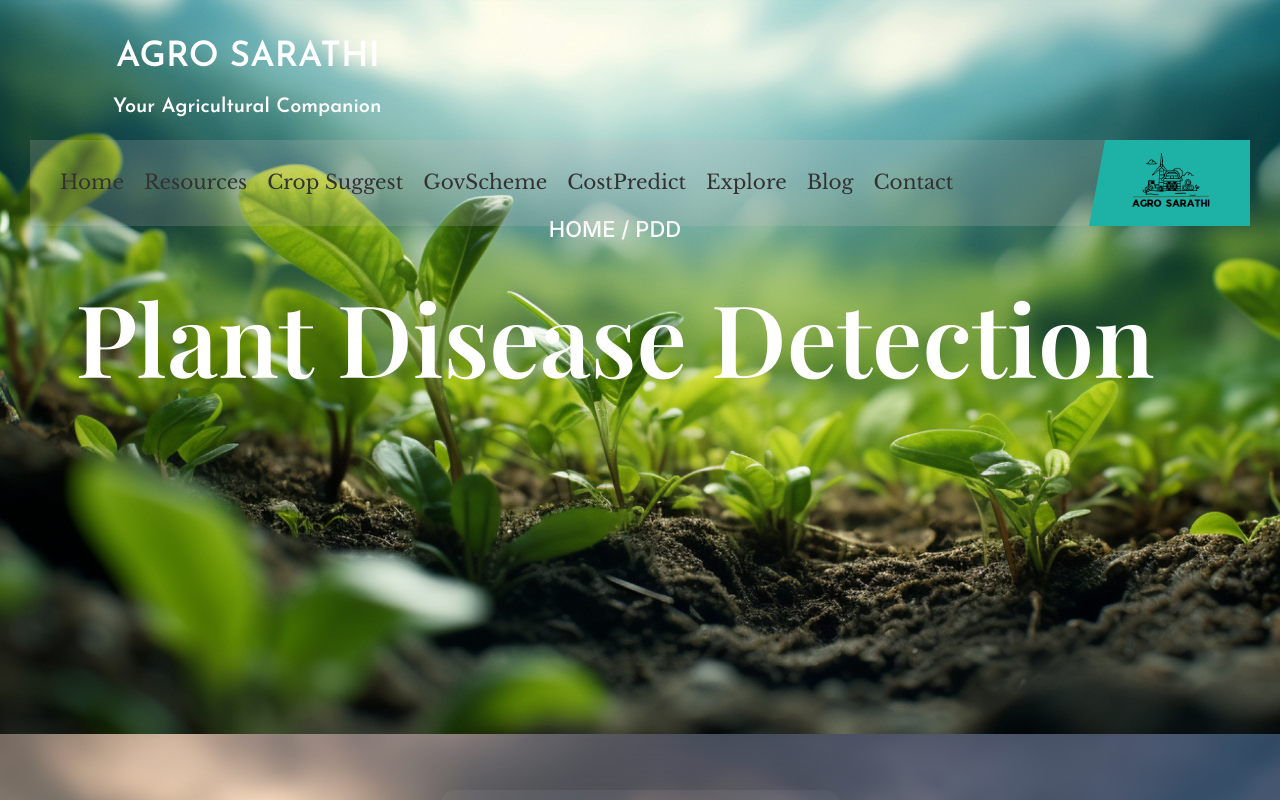
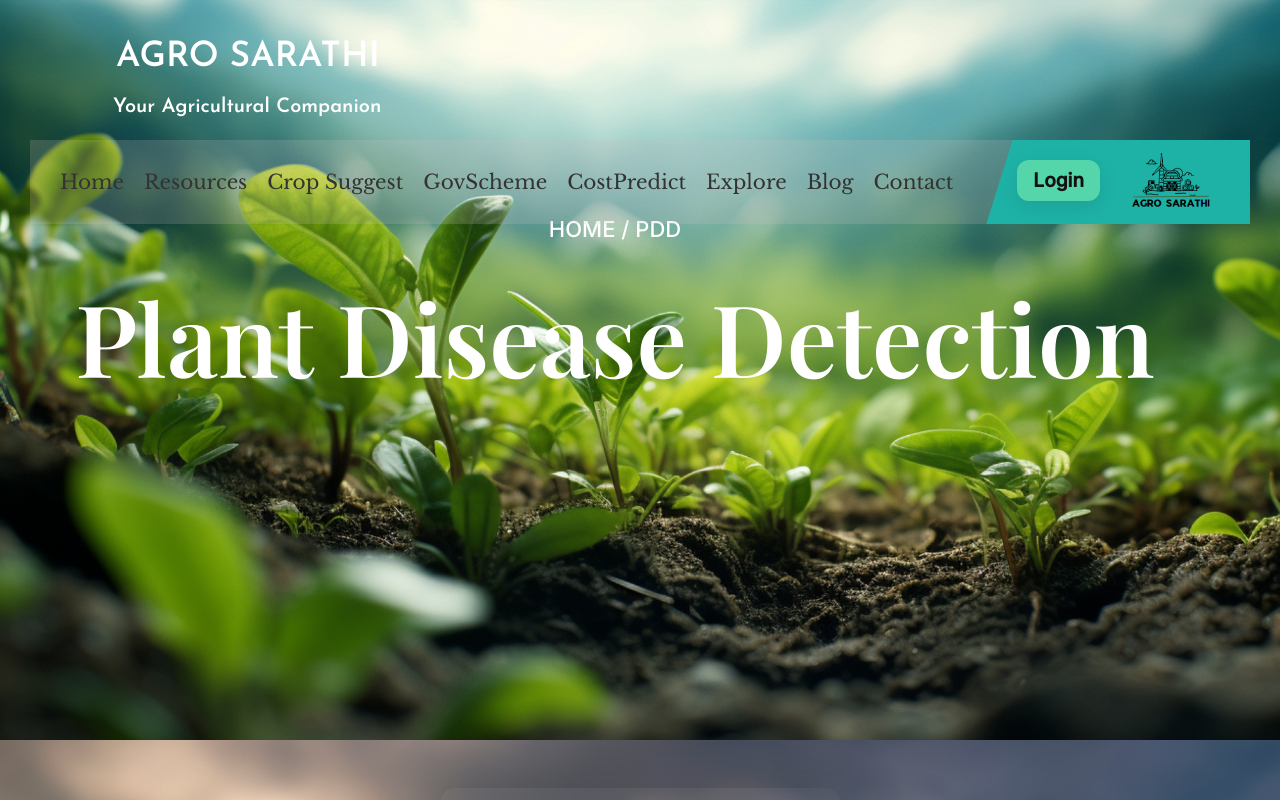
Before and after one commit to RithuGowda55/agroSarathi, a React (Create React App) app in the folder frontend/: page /pdd in a window 1280 px wide. Shown: the top 800 px of the page. Built offline with nearby package versions, Linux system fonts and the light colour scheme; a web font is replaced by a local one.

Commit message:
almost done auth set

```diff
--- a/frontend/src/components/CourseHome.jsx
+++ b/frontend/src/components/CourseHome.jsx
@@ -3,9 +3,16 @@ import Back from "./Back"
 // import CoursesCard from "./CoursesCard"
 import "../css/courses.css";
 import { coursesCard } from "../dummydata";
+import { Link, Navigate } from 'react-router-dom';
+import { useAuth } from '../AuthContext'; // Imort the AuthContext
 
 
 const CourseHome = () => {
+  const {auth} = useAuth();
+
+  if (!auth.isAuthenticated) {
+    return <Navigate to="/login" />;
+  }
   return (
     <>
       <Back title='Explore Courses' />
--- a/frontend/src/components/Dashboard.js
+++ b/frontend/src/components/Dashboard.js
@@ -1,13 +1,20 @@
-// Dashboard.js
 import React from 'react';
-import { Link } from 'react-router-dom';
+import { Link, Navigate } from 'react-router-dom';
+import { useAuth } from '../AuthContext'; // Imort the AuthContext
 import '../css/Dashboard.css'; // Import the styles
 import Back from './Back';
 
 const Dashboard = () => {
+  const { auth } = useAuth(); // Access auth state from context
+
+  // If not authenticated, redirect to login page
+  if (!auth.isAuthenticated) {
+    return <Navigate to="/login" />;
+  }
+
   return (
     <>
-      <Back title='Explore' />
+      <Back title="Explore" />
       <div className="dashboard">
         <div className="cards-container">
           <div className="cardd">
--- a/frontend/src/components/Header.jsx
+++ b/frontend/src/components/Header.jsx
@@ -1,74 +1,97 @@
-import React, { useState } from "react"
-import { Link } from "react-router-dom"
-// import Head from "./Head"
-import "../css/header.css"
-// import Blogpost from "../../blogpost/Blog"
+import React, { useState } from "react";
+import { Link } from "react-router-dom";
+import "../css/header.css";
+import axios from "axios";
+import { useNavigate } from "react-router-dom";
+import { useAuth } from "../AuthContext";
 
 const Header = () => {
-  const [click, setClick] = useState(false)
+  const [click, setClick] = useState(false);
+  const { auth, logout } = useAuth();
+  const navigate = useNavigate();
+
+  const handleLogout = async () => {
+    if (auth.isAuthenticated) {
+      // Logout logic
+      await axios.post("http://localhost:5000/logout", {}, { withCredentials: true });
+      logout();
+      navigate("/login");
+    } else {
+      // Navigate to login if not authenticated
+      navigate("/login");
+    }
+  };
 
   return (
     <>
-      <section className='head'>
-        <div className='container flexSB'>
-          <div className='logo'>
+      <section className="head">
+        <div className="container flexSB">
+          <div className="logo">
             <h1>AGRO SARATHI</h1>
             <span>Your Agricultural Companion</span>
           </div>
 
-          <div className='social'>
-            <i className='fab fa-facebook-f icon'></i>
-            <i className='fab fa-instagram icon'></i>
-            <i className='fab fa-twitter icon'></i>
-            <i className='fab fa-youtube icon'></i>
+          <div className="social">
+            <i className="fab fa-facebook-f icon"></i>
+            <i className="fab fa-instagram icon"></i>
+            <i className="fab fa-twitter icon"></i>
+            <i className="fab fa-youtube icon"></i>
           </div>
         </div>
       </section>
       <header>
-        <nav className='flexSB'>
-          <ul className={click ? "mobile-nav" : "flexSB "} onClick={() => setClick(false)}>
+        <nav className="flexSB">
+          <ul
+            className={click ? "mobile-nav" : "flexSB"}
+            onClick={() => setClick(false)}
+          >
             <li>
-              <Link to='/dashboard'>Home</Link>
+              <Link to="/dashboard">Home</Link>
             </li>
             <li>
-              <Link to='/courses'>Resources</Link>
+              <Link to="/courses">Resources</Link>
             </li>
             <li>
-              <Link to='/crop'>Crop Suggest</Link>
+              <Link to="/crop">Crop Suggest</Link>
             </li>
             <li>
-              <Link to='/govscheme'>GovScheme</Link>
+              <Link to="/govscheme">GovScheme</Link>
             </li>
             <li>
-              <Link to='/costpredict'>CostPredict</Link>
+              <Link to="/costpredict">CostPredict</Link>
             </li>
             <li>
-              <Link to='/explore'>Explore</Link>
+              <Link to="/explore">Explore</Link>
             </li>
             <li>
-              <Link to='/blog'>Blog</Link>
+              <Link to="/blog">Blog</Link>
             </li>
             <li>
-              <Link to='/contact'>Contact</Link>
+              <Link to="/contact">Contact</Link>
             </li>
           </ul>
           <div className="start">
-            <div className="button">
+            <div className="right-section">
+              {/* Display username if logged in */}
+              {auth.isAuthenticated && <span>Welcome, {auth.username}!</span>}
+              <button className="button-35" onClick={handleLogout}>
+                {auth.isAuthenticated ? "Logout" : "Login"}
+              </button>
               <img
-                src={require('../css/logo.png')}
+                src={require("../css/logo.png")}
                 alt="Project Logo"
                 className="projectLogo"
-                style={{width:"99px" ,height:"55px"}}
+                style={{ width: "99px", height: "55px" }}
               />
             </div>
           </div>
-          <button className='toggle' onClick={() => setClick(!click)}>
-            {click ? <i className='fa fa-times'> </i> : <i className='fa fa-bars'></i>}
+          <button className="toggle" onClick={() => setClick(!click)}>
+            {click ? <i className="fa fa-times"> </i> : <i className="fa fa-bars"></i>}
           </button>
         </nav>
       </header>
     </>
-  )
-}
+  );
+};
 
-export default Header
+export default Header;
--- a/frontend/src/components/Landingpage.js
+++ b/frontend/src/components/Landingpage.js
@@ -14,6 +14,9 @@ function Home() {
                     <a href="/register" className="reg">
                         <button className="button-35" role="button">Sign Up</button>
                     </a>
+                    <a href="/dashboard" className="reg">
+                        <button className="button-35" role="button">Home</button>
+                    </a>
                 </div>
             </nav>
             <div className="home-content">
--- a/frontend/src/components/plantdisease.js
+++ b/frontend/src/components/plantdisease.js
@@ -25,14 +25,12 @@ import {
   Button,
   CircularProgress,
 } from "@material-ui/core";
-// import cblogo from "./logo.jpg";
 import image from "../css/bg.png";
 import { DropzoneArea } from "material-ui-dropzone";
 import { common } from "@material-ui/core/colors";
 import Clear from "@material-ui/icons/Clear";
 import styled from 'styled-components';
 
-// const axios = require("axios").default;
 
 const BoxContainer = styled.div`
   display: flex;
@@ -91,6 +89,9 @@ const useStyles = makeStyles((theme) => ({
     backgroundPosition: "center",
     backgroundSize: "cover",
     height: "140vh",
+    display: "flex", // Use flexbox for layout
+    flexDirection: "column", // Stack elements vertically
+    justifyContent: "space-between", // Distribute space between the elements
     // marginTop: "80px",
   },
   imageCard: {
@@ -179,7 +180,6 @@ export const DiseaseDetector = () => {
   const [data, setData] = useState();
   const [image, setImage] = useState(false);
   const [isLoading, setIsloading] = useState(false);
-  // const [question, setQuestion] = useState("");
   const [response, setResponse] = useState("");
 
   let confidence = 0;
@@ -278,15 +278,6 @@ export const DiseaseDetector = () => {
     <>
     <Back title= 'Plant Disease Detection'/>
     <React.Fragment>
-      {/* <AppBar position="static" className={classes.appbar}>
-        <Toolbar>
-          <Typography className={classes.title} variant="h6" noWrap>
-            Plant Disease Classification
-          </Typography>
-          <div className={classes.grow} />
-          <Avatar src={cblogo}></Avatar>
-        </Toolbar>
-      </AppBar> */}
       <Container
         maxWidth={false}
         className={classes.mainContainer}
@@ -373,20 +364,7 @@ export const DiseaseDetector = () => {
               )}
             </Card>
           </Grid>
-          <Grid item className={classes.buttonGrid}>
-            <ColorButton className={classes.clearButton} onClick={sendQuestion}>
-              Ask for pesticides
-            </ColorButton>
-          </Grid>
-          {/* {response && (
-            <ColorButton>
-              <>
-                {response.split(". ").map((sentence, index) => (
-                  <p key={index}>{sentence.trim()}.</p>
-                ))}
-              </>
-            </ColorButton>
-          )} */}
+
 
 {response && (
   <div
@@ -394,6 +372,7 @@ export const DiseaseDetector = () => {
     style={{
       flex: 1, // Allow the content to take available space
       display: "flex",
+      flexDirection: "column", // Stack content vertically
       justifyContent: "center",
       alignItems: "center",
       margin: "20px",
@@ -444,45 +423,12 @@ export const DiseaseDetector = () => {
             </p>
           );
         })}
-      </div>
-    </div>
-  </div>
-)}
 
-
-          {/* Display OpenAI response */}
-      {/* {response && (
-        <ColorButton>
-        <div className="response-container">
-          <h4>OpenAI Response:</h4>
-          <div
-            className="response-content"
-            dangerouslySetInnerHTML={{ __html: response }} // Render raw HTML content
-            />
-        </div>
+        <Grid item className={classes.buttonGrid}>
+            <ColorButton className={classes.clearButton} onClick={sendQuestion}>
+              Ask for pesticides
             </ColorButton>
-      )} */}
-
-      {/* Display error message if an error occurred */}
-      {/* {error && (
-
-        <div className="error-message">
-          <p>{error}</p>
-        </div>
-      )} */}
-          {/* {response && (
-  <>
-   {response && (
-  <BoxContainer>
-    {response.split(". ").map((sentence, index) => (
-      <Box key={index}>
-        <p>{sentence.trim()}.</p>
-      </Box>
-    ))}
-  </BoxContainer>
-)}
-  </>
-)} */}
+          </Grid>
           {data && (
             <Grid item className={classes.buttonGrid}>
               <ColorButton
@@ -498,6 +444,12 @@ export const DiseaseDetector = () => {
               </ColorButton>
             </Grid>
           )}
+      </div>
+    </div>
+  </div>
+)}
+
+
 
 
         </Grid>
--- a/frontend/src/css/header.css
+++ b/frontend/src/css/header.css
@@ -115,3 +115,52 @@ header ul li a:hover {
   color: #fff; /* Change text color on hover (blue in this case) */
   font-weight: 600; /* Slightly bolden the text on hover */
 }
+
+.right-section {
+  display: flex;
+  align-items: center;
+  gap: 20px; /* Add space between the button and the image */
+}
+
+.button-35 {
+  align-items: center;
+  background-color: #002639;
+  border-radius: 12px;
+  box-shadow: transparent 0 0 0 3px, rgba(18, 18, 18, .1) 0 6px 20px;
+  box-sizing: border-box;
+  color: #fff;
+  cursor: pointer;
+  display: inline-flex;
+  flex: 1 1 auto;
+  font-family: Inter, sans-serif;
+  font-size: 1.2rem;
+  font-weight: 700;
+  justify-content: center;
+  line-height: 1;
+  margin: 0;
+  outline: none;
+  padding: 0.7rem 1rem;
+  text-align: center;
+  text-decoration: none;
+  transition: box-shadow .2s, -webkit-box-shadow .2s;
+  white-space: nowrap;
+  border: 0;
+  user-select: none;
+  -webkit-user-select: none;
+  touch-action: manipulation;
+}
+
+.start{
+  background-color: #1eb2a6;
+  padding: 13px 31px;
+  color: #fff;
+  clip-path: polygon(10% 0%, 100% 0, 100% 100%, 0% 100%);
+}
+
+.button-35:hover {
+  box-shadow: #121212 0 0 0 3px, transparent 0 0 0 0;
+}
+
+.projectLogo {
+  cursor: pointer;
+}
--- a/frontend/src/css/login.css
+++ b/frontend/src/css/login.css
@@ -7,8 +7,8 @@
 }
 
 .loginbody {
-    background-image: url('../css/WhatsApp\ Image\ 2024-06-28\ at\ 21.54.32_9e69e098.jpg');
-    background-size: contain; /* Ensures the entire image is visible */
+    background-image: url('../css/b1.jpg');
+    background-size: fill; /* Ensures the entire image is visible */
     background-position: center; /* Moves the image to the center */
     background-repeat: no-repeat; /* Prevents the image from repeating */
     min-height: 100vh; /* Ensures the background covers the full viewport height */
--- a/frontend/src/css/register.css
+++ b/frontend/src/css/register.css
@@ -1,7 +1,7 @@
 /* Register Page Styles */
 .registerbody {
-    background-image: url('../css/WhatsApp\ Image\ 2024-06-28\ at\ 21.54.32_9e69e098.jpg');
-    background-size: contain; /* Ensures the entire image is visible */
+    background-image: url('../css/b1.jpg');
+    background-size: fill; /* Ensures the entire image is visible */
     background-position: center; /* Moves the image to the center */
     background-repeat: no-repeat; /* Prevents the image from repeating */
     min-height: 100vh; /* Ensures the background covers the full viewport height */
```
Also changed, not shown: frontend/src/css/b1.jpg (added), 1 other file (tests, documents, lock files or other folders).
